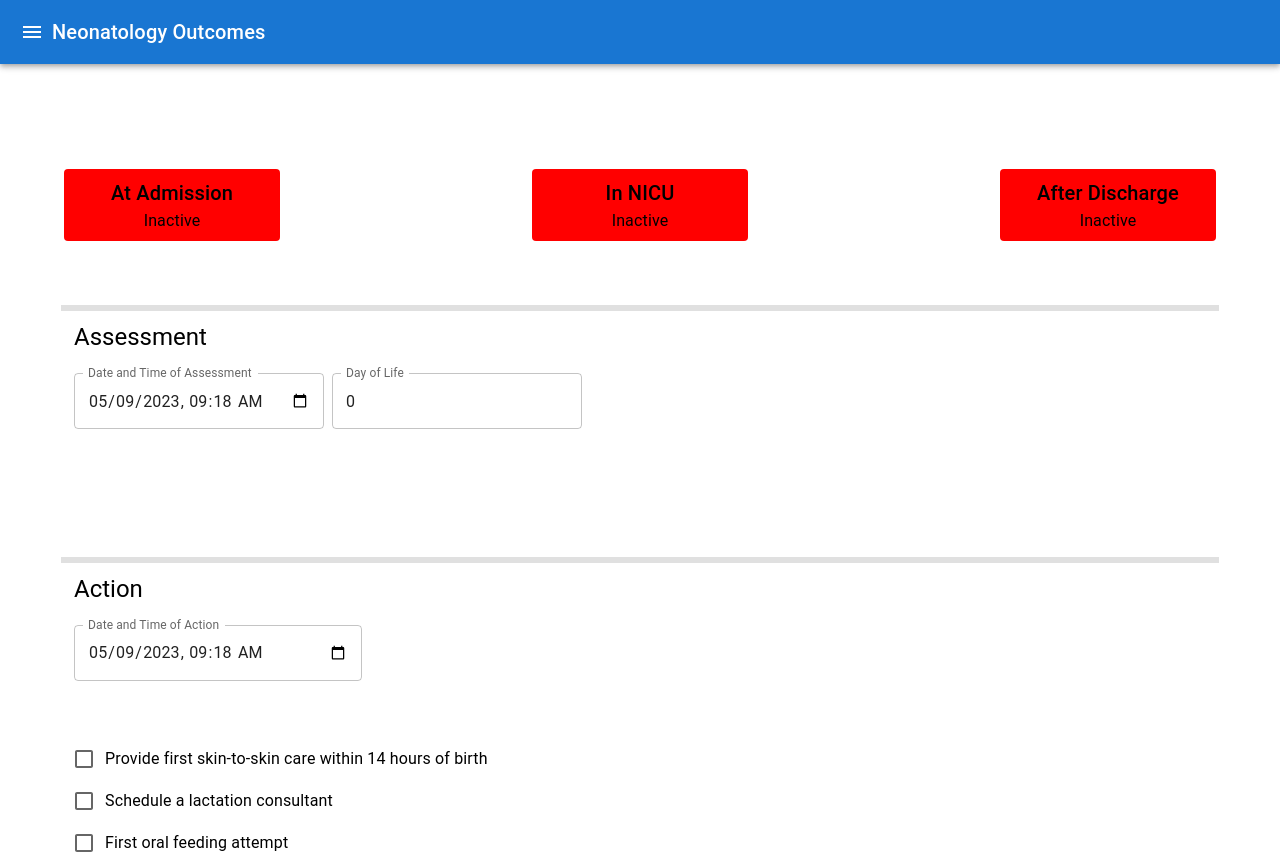
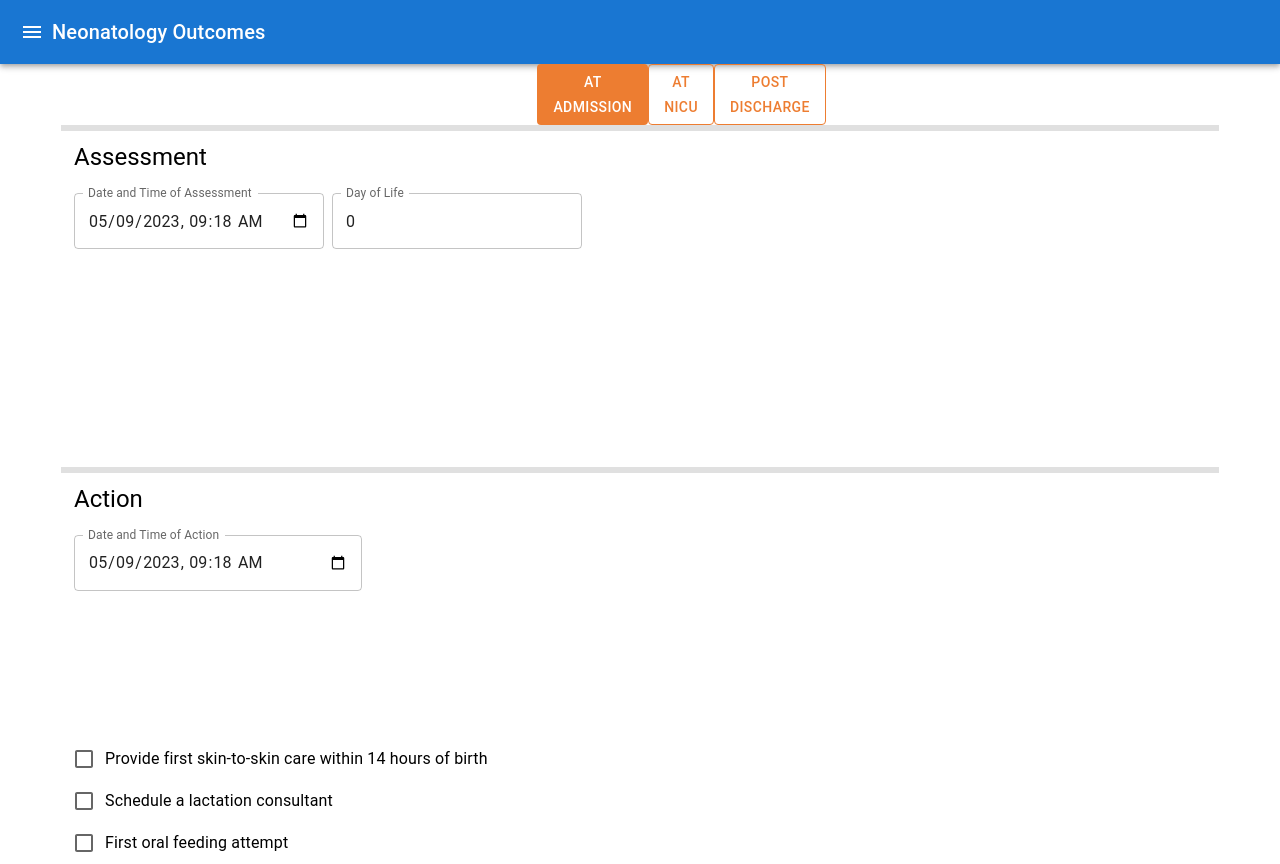
Before and after one commit to Neonatology-Outcomes/Frontend, a React (Create React App) app: page /assessment in a window 1280 px wide. Built offline with nearby package versions, Linux system fonts and the light colour scheme; what apisauce would draw is missing.

Commit message:
working on assessments

```diff
--- a/src/components/Rules/Form/index.js
+++ b/src/components/Rules/Form/index.js
@@ -18,7 +18,7 @@ import {
   categories,
   dataFieldConditionMapping,
 } from '../../../constants/data/rulesMocks';
-import { generateRandomInteger } from '../../../utils';
+import { generateRandomInteger, getVariant, getVariantStyle } from '../../../utils';
 import { styles } from './styles';
 import BundleSelector from '../../BundleSelector';
 import RulesActionComponent from './RulesActionComponent';
@@ -111,13 +111,6 @@ export default function FormDialog({ open, setOpen }) {
   useEffect(() => {
     setIsOpen(open);
   }, [open]);
-
-  const getVariant = (bundle) => (bundle ? 'container' : 'outlined');
-
-  const getVariantStyle = (bundle) =>
-    bundle
-      ? { backgroundColor: '#ED7D31', color: '#FFFFFF' }
-      : { color: '#ED7D31', borderColor: '#ED7D31' };
 
   return (
     <Dialog open={isOpen} onClose={handleChangeOpen(false)} maxWidth="lg" fullWidth>
--- a/src/pages/Assessment/index.js
+++ b/src/pages/Assessment/index.js
@@ -9,34 +9,31 @@ import {
   // FormLabel,
   // Radio,
   // RadioGroup,
-  Grid,
+  // Grid,
   Checkbox,
   FormGroup,
 } from '@mui/material';
 import Divider from '@mui/material/Divider';
 import { styles } from './styles';
+import BundleSelector from '../../components/BundleSelector';
+import { getVariant, getVariantStyle } from '../../utils';
 
 function Assessment() {
   // Add your state and other logic here
-  const [activeState, setActiveState] = useState([false, false, false]);
-  const [dateTime, setDateTime] = useState(new Date().toLocaleString());
-  const [assessmentDate, setAssessmentDate] = useState(new Date());
-  const [assessmentDateTime, setAssessmentDateTime] = useState(new Date());
+  // const [activeState, setActiveState] = useState([false, false, false]);
+  // const [dateTime, setDateTime] = useState(new Date().toLocaleString());
+  const [assessmentDate] = useState(new Date());
+  // const [assessmentDateTime, setAssessmentDateTime] = useState(new Date());
   const [dayOfLife, setDayOfLife] = useState(1);
   const [actionDate, setActionDate] = useState(new Date().toISOString().slice(0, -8));
   const [actionDateTime, setActionDateTime] = useState(new Date().toISOString().slice(0, -8));
-  const [actionRadio, setActionRadio] = useState('');
+  const [selectedBundle, setSelectedBundle] = useState('At Admission');
+  // const [actionRadio, setActionRadio] = useState('');
   const [checkboxes, setCheckboxes] = useState({
     firstSkinToSkin: false,
     scheduleLactationConsultant: false,
     firstOralFeeding: false,
   });
-
-  const handleActiveClick = (index) => {
-    const newActiveState = [...activeState];
-    newActiveState[index] = !newActiveState[index];
-    setActiveState(newActiveState);
-  };
 
   const handleCheckboxChange = (event) => {
     setCheckboxes({
@@ -44,6 +41,14 @@ function Assessment() {
       [event.target.name]: event.target.checked,
     });
   };
+
+  const handleSetSelectedBundle = (bundle) => () => {
+    setSelectedBundle(bundle);
+  };
+
+  // const handleSetAssessmentDate = (event) => {
+  //   setAssessmentDate(event.target.value);
+  // };
 
   const updateDayOfLife = () => {
     const currentDate = new Date();
@@ -70,25 +75,12 @@ function Assessment() {
         Assessment
       </Typography> */}
 
-      <Box container spacing={2} style={styles.topSection}>
-        {['At Admission', 'In NICU', 'After Discharge'].map((box, index) => (
-          <Grid item xs={12} md={4} key={index}>
-            <Box
-              onClick={() => handleActiveClick(index)}
-              style={{
-                ...styles.box,
-                backgroundColor: activeState[index] ? 'green' : 'red',
-              }}
-            >
-              <Typography variant="h6">
-                {box}
-                <br />
-                <Typography>{activeState[index] ? 'Active' : 'Inactive'}</Typography>
-              </Typography>
-            </Box>
-          </Grid>
-        ))}
-      </Box>
+      <BundleSelector
+        getVariant={getVariant}
+        getVariantStyle={getVariantStyle}
+        handleSetSelectedBundle={handleSetSelectedBundle}
+        selectedBundle={selectedBundle}
+      />
       {/*
       <Box component="div" display="flex" justifyContent="center" style={styles.midSection}>
         <Typography variant="h5" component="h2">
--- a/src/utils/index.js
+++ b/src/utils/index.js
@@ -9,3 +9,10 @@ export async function sleep(ms) {
 }
 
 export const validateEmail = (mail) => /^\w+([-]?\w+)*@\w+([-]?\w+)*(\.\w{2,3})+$/.test(mail);
+
+export const getVariant = (bundle) => (bundle ? 'container' : 'outlined');
+
+export const getVariantStyle = (bundle) =>
+  bundle
+    ? { backgroundColor: '#ED7D31', color: '#FFFFFF' }
+    : { color: '#ED7D31', borderColor: '#ED7D31' };
```
